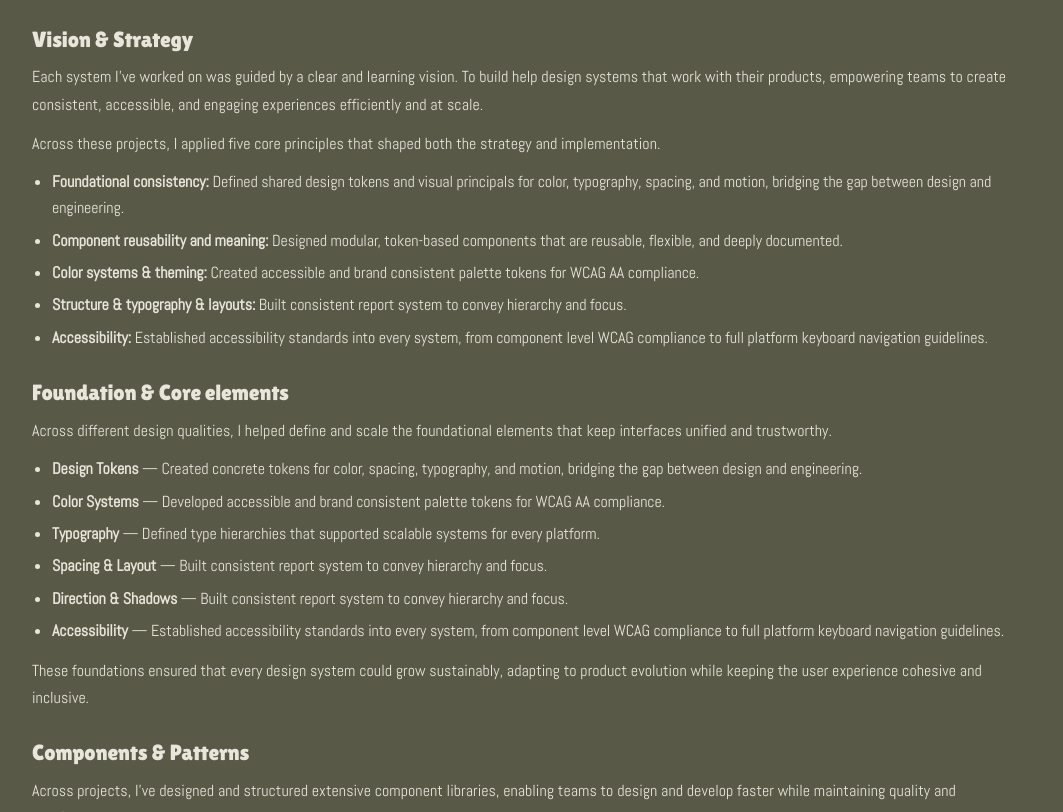
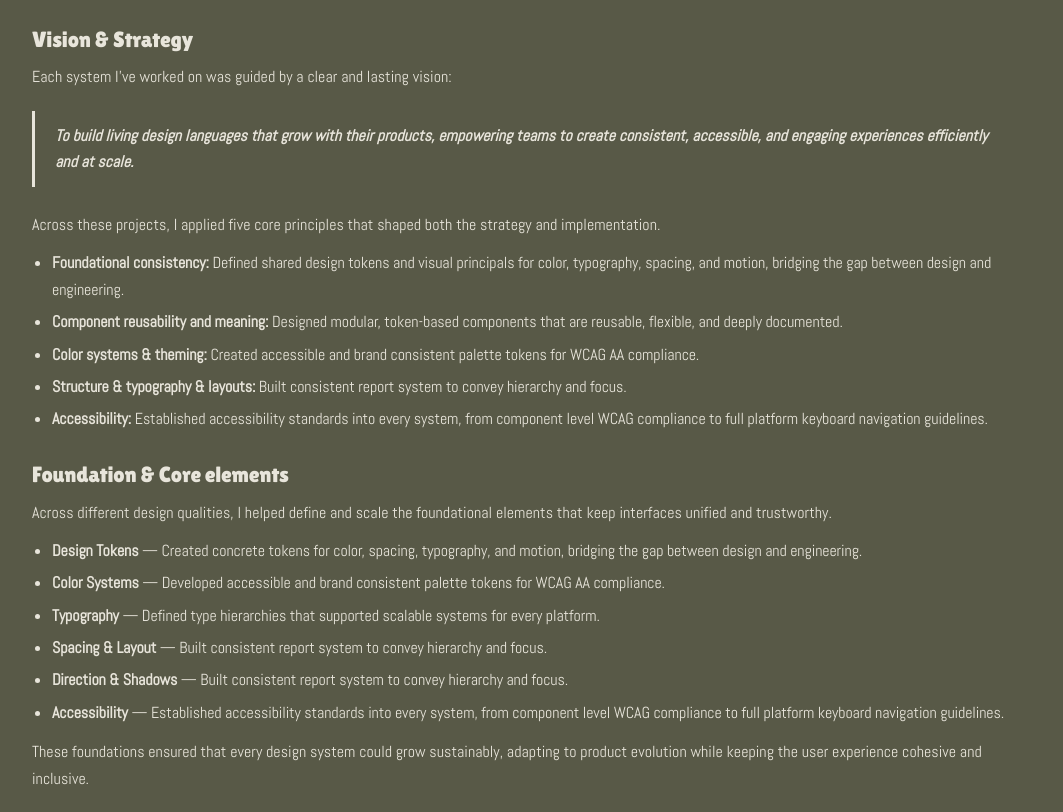
Before and after one commit to ThatGuyXris/christopher-teves.github.io, an Astro site: page /christopher-teves.github.io/portfolio/design-systems in a window 1280 px wide. Shown: the part 3894-4706 px from the top of the page, without its empty margins (108-1171 px from the left). Built offline with nearby package versions, Linux system fonts and the light colour scheme; Astro itself is replaced by a stand-in of ours.

Commit message:
Design Systems: style vision quote as indented bold italic blockquote

```diff
--- a/src/content/projects/design-systems.md
+++ b/src/content/projects/design-systems.md
@@ -36,7 +36,9 @@ order: 3
 
 ### Vision & Strategy
 
-Each system I've worked on was guided by a clear and learning vision. To build help design systems that work with their products, empowering teams to create consistent, accessible, and engaging experiences efficiently and at scale.
+Each system I've worked on was guided by a clear and lasting vision:
+
+> ***To build living design languages that grow with their products, empowering teams to create consistent, accessible, and engaging experiences efficiently and at scale.***
 
 Across these projects, I applied five core principles that shaped both the strategy and implementation.
 
--- a/src/layouts/CaseStudyLayout.astro
+++ b/src/layouts/CaseStudyLayout.astro
@@ -526,6 +526,21 @@ function groupBody(body: string[]): BodyGroup[] {
     max-width: none;
   }
 
+  .prose :global(blockquote) {
+    margin: 20px 0 24px;
+    padding: 12px 20px;
+    border-left: 3px solid var(--color-cream-400);
+    background: transparent;
+  }
+  .prose :global(blockquote p) {
+    font-style: italic;
+    font-weight: 700;
+    font-size: 16px;
+    line-height: 1.65;
+    color: var(--color-cream-400);
+    margin: 0;
+  }
+
   .prose :global(img) {
     display: block;
     width: 100%;
```
